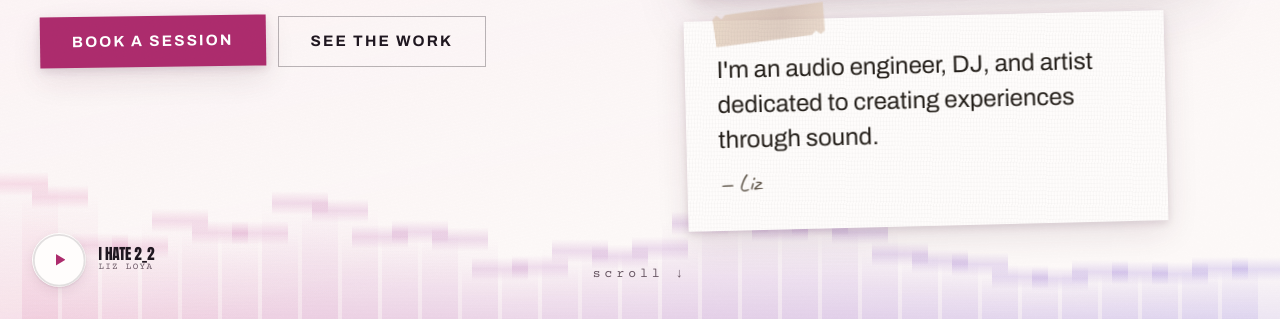
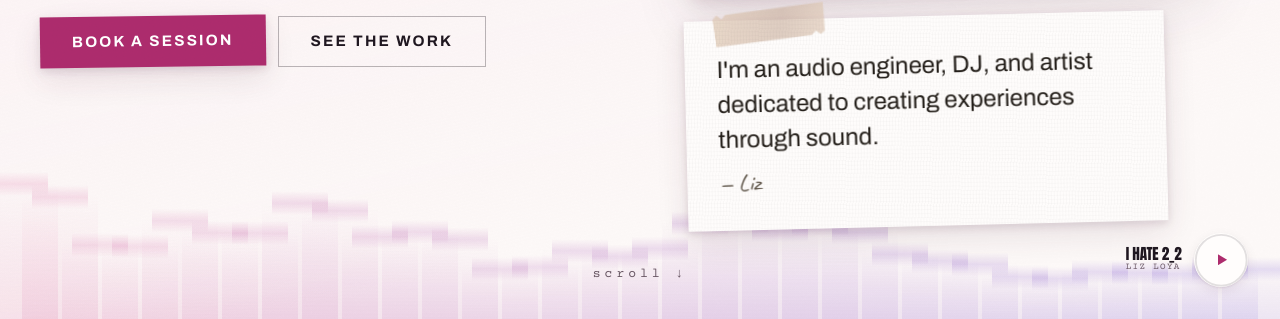
Before and after one commit to XBased420/LOYA-Booking-Website, an Astro site in the folder site/: page / in a window 1280 px wide. Shown: the part 481-800 px from the top of the page. Built offline with nearby package versions, Linux system fonts and the light colour scheme; Astro itself is replaced by a stand-in of ours.

Commit message:
move player to bottom-right on desktop

```diff
--- a/site/src/components/SiteAudio.astro
+++ b/site/src/components/SiteAudio.astro
@@ -69,11 +69,19 @@ import { u } from "../lib/url";
     /* Hidden until the script attaches. See the noscript block above. */
     display: none;
     position: fixed;
-    left: clamp(0.85rem, 2.5vw, 2.2rem);
+    /* Bottom RIGHT on desktop. It used to sit bottom-left, where it landed
+       directly on the booking form's first field — a fixed control covering
+       something you have to click. The right side of that page is short
+       sidebar cards, so the corner is genuinely free. Phones flip back to
+       the left below, where the right corner is the scroll thumb's. */
+    right: clamp(0.85rem, 2.5vw, 2.2rem);
     bottom: clamp(0.85rem, 2.5vw, 2.2rem);
     z-index: 30;
     align-items: center;
     gap: var(--s-3);
+    /* Button hugs the edge, title reads inward — otherwise the track name
+       runs off toward the screen edge and gets clipped on narrow desktops. */
+    flex-direction: row-reverse;
   }
   .dock[data-ready], .dock--plain { display: flex; }
   .dock--plain audio { width: min(17rem, 60vw); }
@@ -128,7 +136,7 @@ import { u } from "../lib/url";
      overlaps whatever happens to scroll under it — that is true of every
      persistent player — but a 44px circle costs the least. */
   @media (max-width: 30rem) {
-    .dock { left: 0.7rem; bottom: 0.7rem; }
+    .dock { left: 0.7rem; right: auto; bottom: 0.7rem; flex-direction: row; }
     .dock__t { display: none; }
     .dock__btn { width: 2.9rem; height: 2.9rem; }
     .dock__ico { width: 0.52rem; height: 0.62rem; }
```
